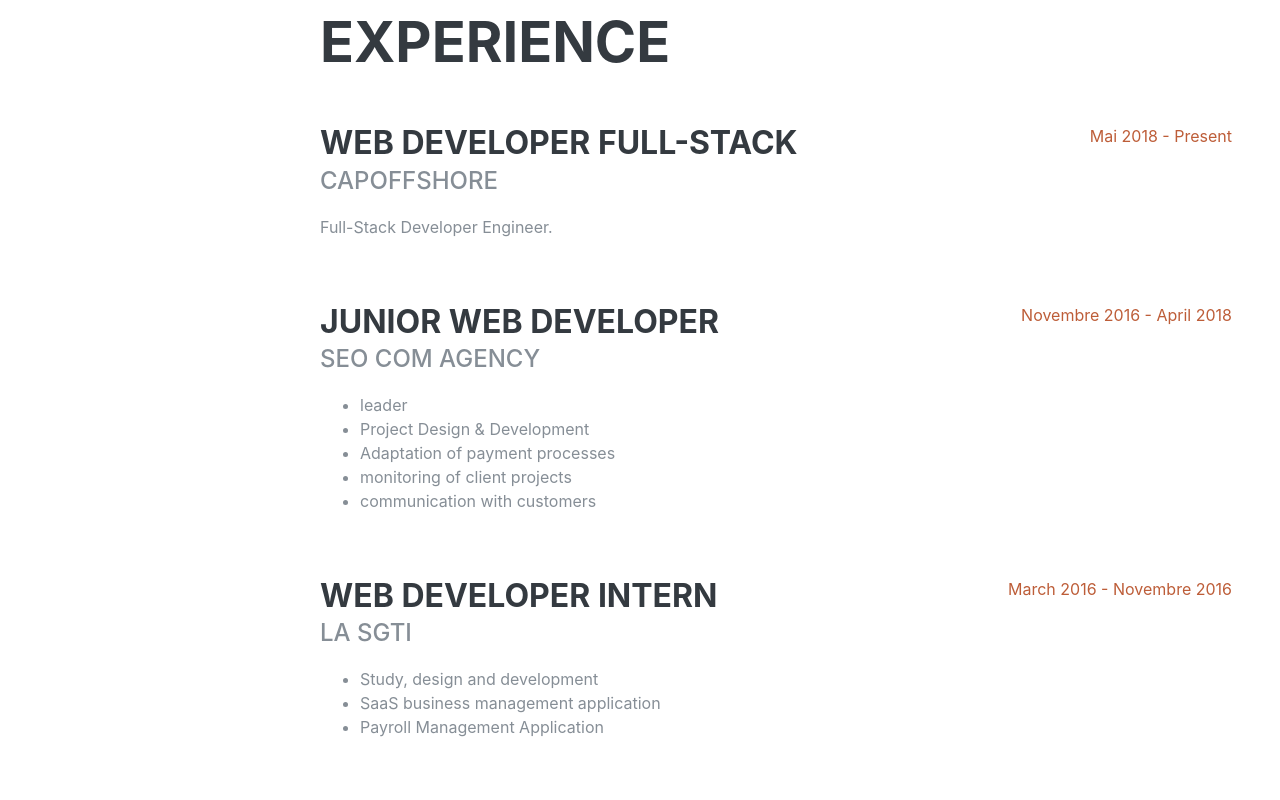
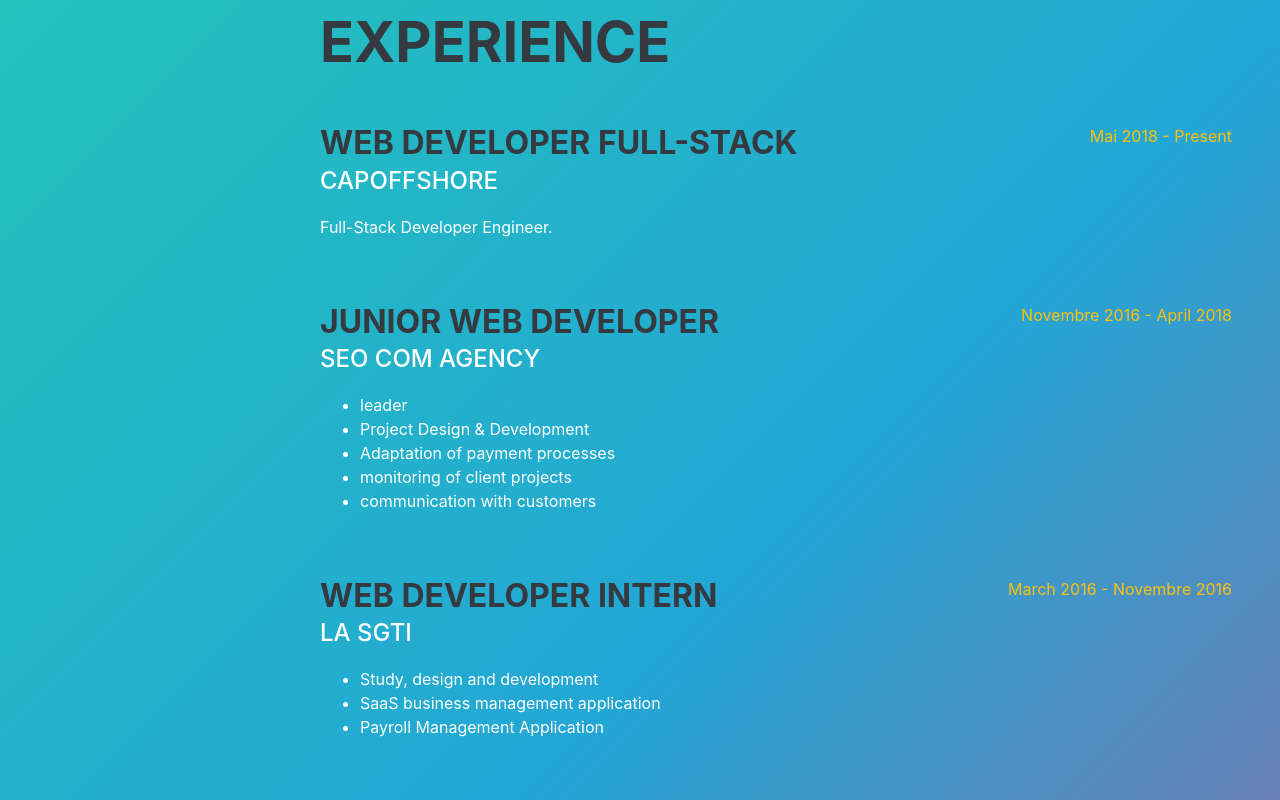
Before and after one commit to mohamedmalki/mohamedmalki.github.io, a plain HTML site: page index.html in a window 1280 px wide. Shown: the part 840-1640 px from the top of the page. Drawn offline with Linux system fonts and the light colour scheme; a web font is replaced by a local one.

```diff
--- a/css/resume.css
+++ b/css/resume.css
@@ -1,13 +1,9 @@
-/*!
- * Start Bootstrap - Resume v5.0.7 (https://startbootstrap.com/template-overviews/resume)
- * Copyright 2013-2019 Start Bootstrap
- * Licensed under MIT (https://github.com/BlackrockDigital/startbootstrap-resume/blob/master/LICENSE)
- */
-
 body {
   font-family: 'Muli', -apple-system, BlinkMacSystemFont, 'Segoe UI', Roboto, 'Helvetica Neue', Arial, sans-serif, 'Apple Color Emoji', 'Segoe UI Emoji', 'Segoe UI Symbol', 'Noto Color Emoji';
   padding-top: 54px;
-  color: #868e96;
+  /*color: #868e96;*/
+  background: linear-gradient(-45deg, #EE7752, #E73C7E, #23A6D5, #23D5AB);
+  color: white;
 }
 
 @media (min-width: 992px) {
@@ -158,6 +154,9 @@ section.resume-section {
 section.resume-section .resume-item .resume-date {
   min-width: none;
 }
+section.resume-section .resume-item .resume-date span{
+  color: #ffc107 !important;
+}
 
 @media (min-width: 768px) {
   section.resume-section {
--- a/index.html
+++ b/index.html
@@ -14,7 +14,7 @@
   <link href="https://fonts.googleapis.com/css?family=Saira+Extra+Condensed:500,700" rel="stylesheet">
   <link href="https://fonts.googleapis.com/css?family=Muli:400,400i,800,800i" rel="stylesheet">
   <link href="vendor/fontawesome-free/css/all.min.css" rel="stylesheet">
-  <link href="css/resume.min.css" rel="stylesheet">
+  <link href="css/resume.css" rel="stylesheet">
 
 </head>
 
```
Also changed, not shown: css/resume.min.css.
